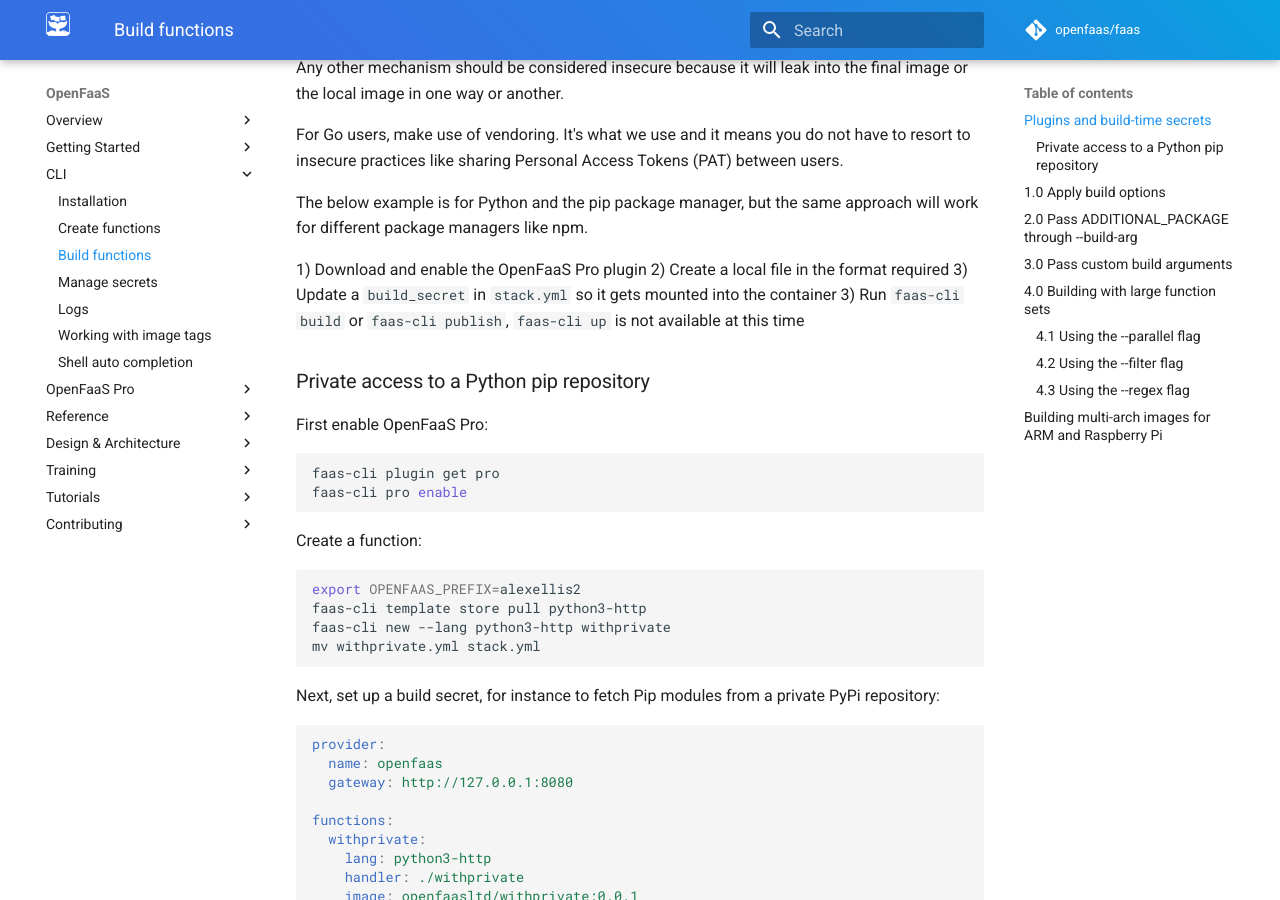
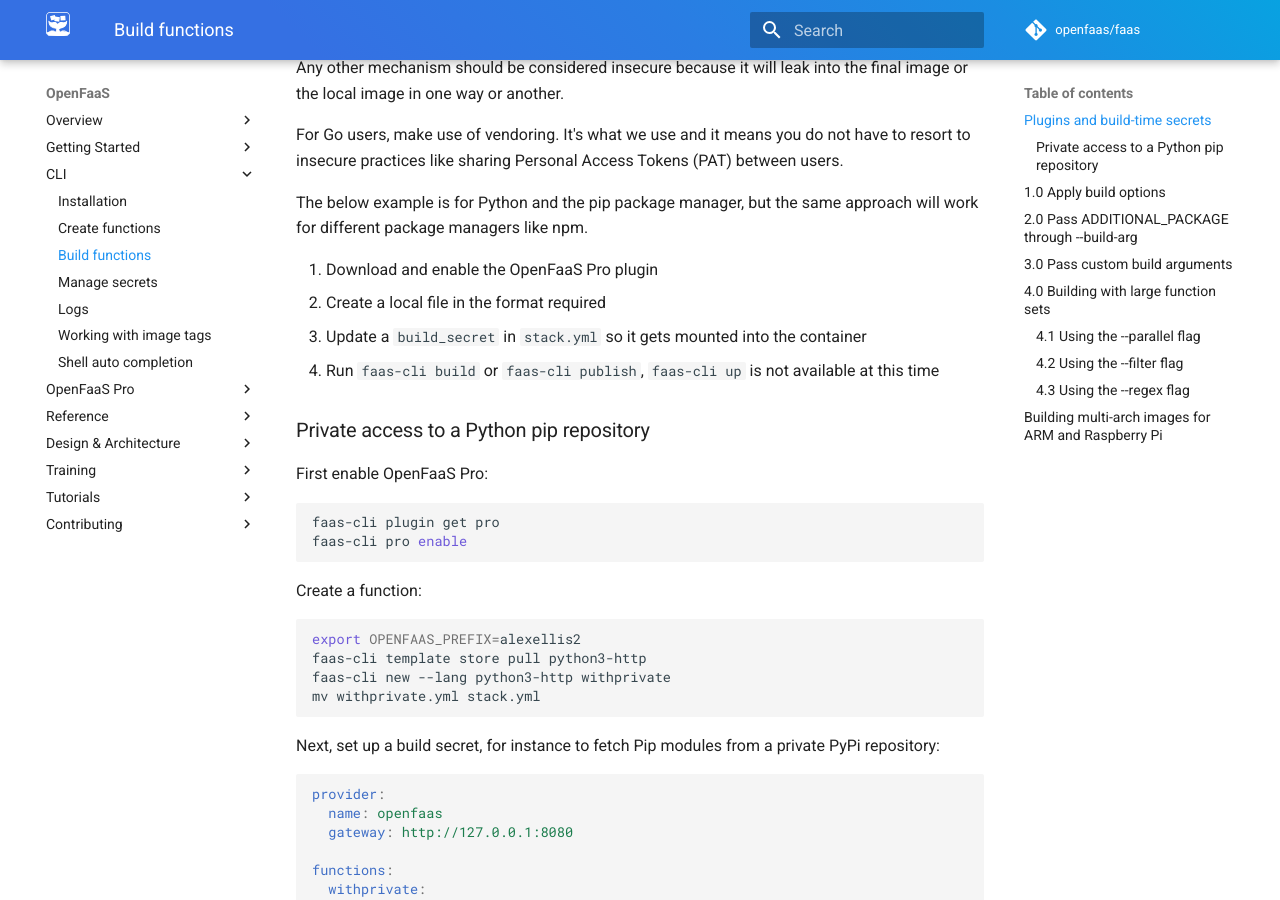
Before and after one commit to openfaas/docs, an MkDocs documentation site: the page built from docs/cli/build.md, in a window 1280 px wide and 900 px high, scrolled down 903 px. Built offline with MkDocs 1.6.1 and Material for MkDocs 9.7.7, drawn with Linux system fonts in a browser that asks for light colours; comment, search, counter and statistics services are not loaded.

Commit message:
Fix numbering
Signed-off-by: Alex Ellis (OpenFaaS Ltd) <alexellis2@gmail.com>

```diff
--- a/docs/cli/build.md
+++ b/docs/cli/build.md
@@ -34,10 +34,10 @@ For Go users, make use of vendoring. It's what we use and it means you do not ha
 
 The below example is for Python and the pip package manager, but the same approach will work for different package managers like npm.
 
-1) Download and enable the OpenFaaS Pro plugin
-2) Create a local file in the format required
-3) Update a `build_secret` in `stack.yml` so it gets mounted into the container
-3) Run `faas-cli build` or `faas-cli publish`, `faas-cli up` is not available at this time
+1. Download and enable the OpenFaaS Pro plugin
+2. Create a local file in the format required
+3. Update a `build_secret` in `stack.yml` so it gets mounted into the container
+4. Run `faas-cli build` or `faas-cli publish`, `faas-cli up` is not available at this time
 
 ### Private access to a Python pip repository
 
```
